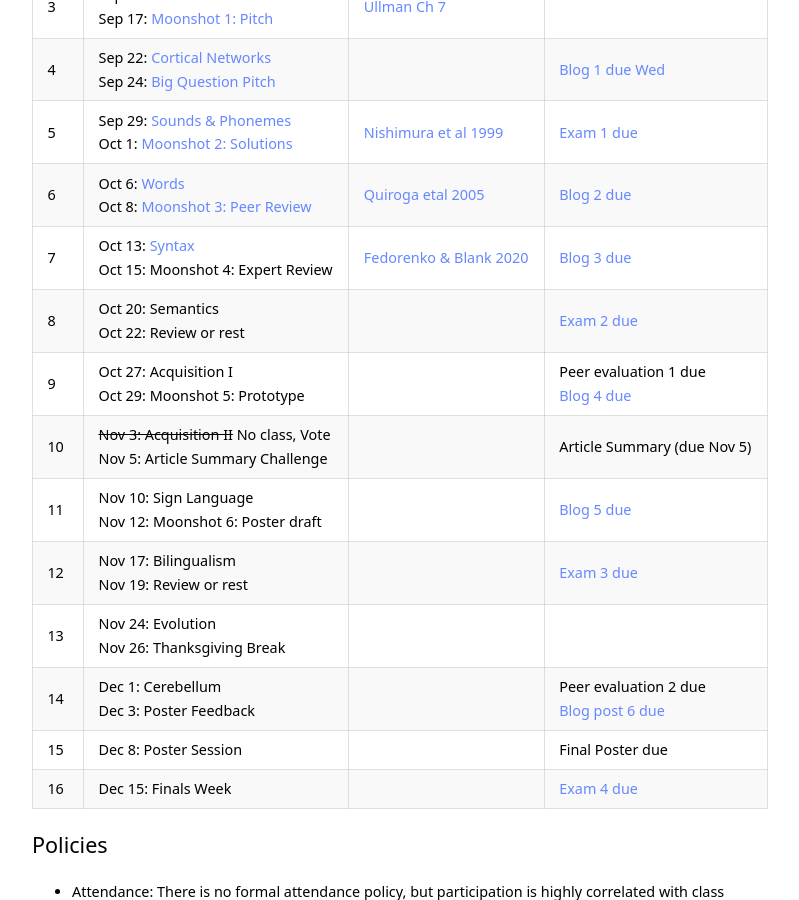
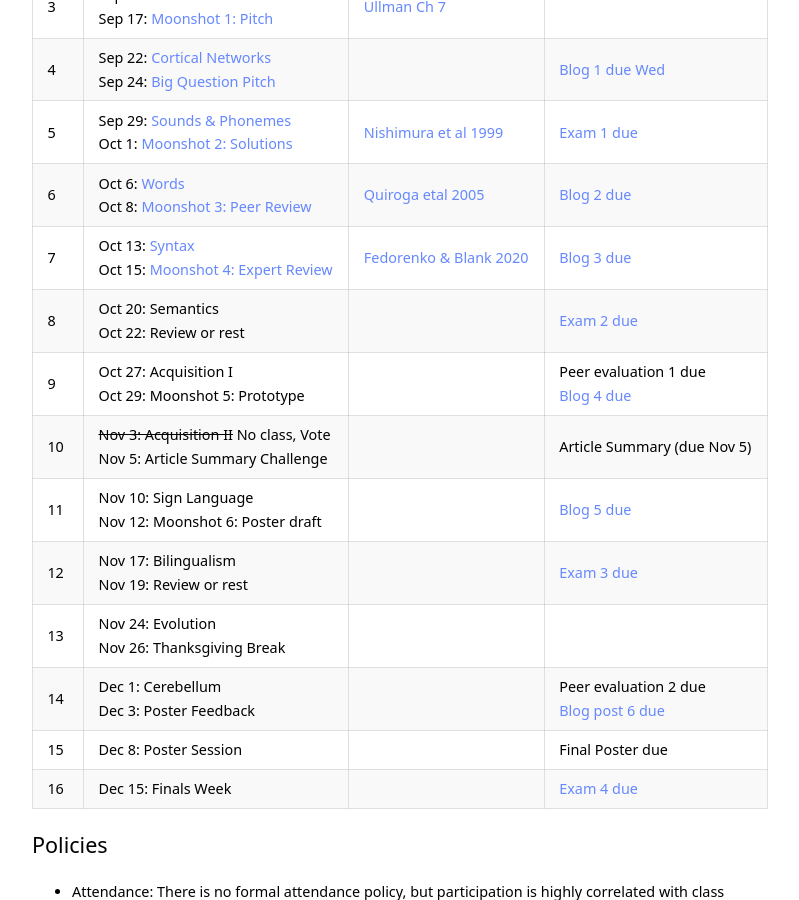
Before and after one commit to kschuler/ling104, a Jekyll site: the page built from index.md, in a window 1280 px wide and 900 px high, scrolled down 2559 px. Shown: the whole window, without its empty margins (240-1039 px from the left). Built offline with Jekyll 4.4.1, drawn with Linux system fonts in a browser that asks for light colours; part of the change alters nothing that is shown.

```diff
--- a/index.md
+++ b/index.md
@@ -70,7 +70,7 @@ Wk  | Lecture | Readings | Resources
 4 | Sep 22: [Cortical Networks](https://public.3.basecamp.com/p/KJanmNDmsuuiEpfnefQk39DP) <br> Sep 24: [Big Question Pitch](https://public.3.basecamp.com/p/sturFQNLAs7i1kF3BqSrqxwk)| | [Blog 1 due Wed](https://canvas.upenn.edu/courses/1530046/assignments/8162711)
 5 | Sep 29: [Sounds & Phonemes](https://public.3.basecamp.com/p/533vsdYWEFn3uHCi17SsRxGE)<br> Oct 1: [Moonshot 2: Solutions](https://public.3.basecamp.com/p/649Vczdx4iV78VW3uEs5fbgz) | [Nishimura et al 1999](https://app.perusall.com/courses/ling-104-001-2020c-intro-to-language-and-the-brain/nishimura-et-al-1999-sign-language-heard-in-the-auditory-cortex?assignmentId=Yet7oW7d6u6HE7HQp&part=1) | [Exam 1 due](https://canvas.upenn.edu/courses/1530046/assignments/8161724)
 6 | Oct 6: [Words](https://public.3.basecamp.com/p/XdWKRWtcpDpxkg6p2b2n3ajo) <br> Oct 8: [Moonshot 3: Peer Review](https://public.3.basecamp.com/p/WXxqCZ5EjBKGydnd6hm2uCA3)  | [Quiroga etal 2005](https://app.perusall.com/courses/ling-104-001-2020c-intro-to-language-and-the-brain/quiroga-et-al-2005-invariant-visual-representation-by-single-neurons-in-the-human-brain?assignmentId=xDLufpq6hJuHDx9sF&part=1)| [Blog 2 due](https://canvas.upenn.edu/courses/1530046/assignments/8162722)
-7 | Oct 13: [Syntax](https://public.3.basecamp.com/p/EA6ajvVEQCEYz8HAWtXy4Ety) <br> Oct 15: Moonshot 4: Expert Review | [Fedorenko & Blank 2020](https://app.perusall.com/courses/ling-104-001-2020c-intro-to-language-and-the-brain/fedorenko-and-blank-2020-broca-s-area-is-not-a-natural-kind?assignmentId=j4vEwPR6Cnxs6gbnQ&part=1)| [Blog 3 due](https://canvas.upenn.edu/courses/1530046/assignments/8162723)
+7 | Oct 13: [Syntax](https://public.3.basecamp.com/p/EA6ajvVEQCEYz8HAWtXy4Ety) <br> Oct 15: [Moonshot 4: Expert Review](https://public.3.basecamp.com/p/DjQopTiuZJPibJNJjF9zZ4ZJ) | [Fedorenko & Blank 2020](https://app.perusall.com/courses/ling-104-001-2020c-intro-to-language-and-the-brain/fedorenko-and-blank-2020-broca-s-area-is-not-a-natural-kind?assignmentId=j4vEwPR6Cnxs6gbnQ&part=1)| [Blog 3 due](https://canvas.upenn.edu/courses/1530046/assignments/8162723)
 8 | Oct 20: Semantics <br> Oct 22: **Review or rest**| | [Exam 2 due](https://canvas.upenn.edu/courses/1530046/assignments/8162038)
 9 | Oct 27: Acquisition I<br> Oct 29: Moonshot 5: Prototype | | Peer evaluation 1 due<br>[Blog 4 due](https://canvas.upenn.edu/courses/1530046/assignments/8162726)
 10 | ~~Nov 3:  Acquisition II~~ **No class, Vote** <br> Nov 5: Article Summary Challenge | | Article Summary (due Nov 5)
```
